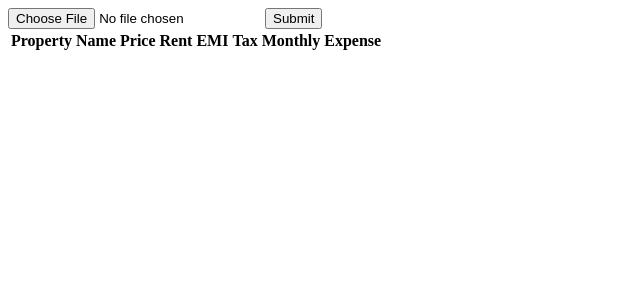
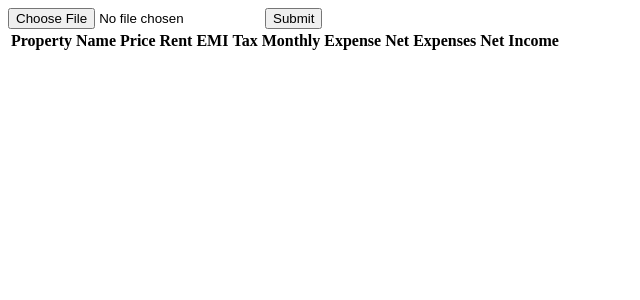
Before and after one commit to summerhanyuezheng/PropertyManagement, a Django app: page /hello/ in a window 1280 px wide. Shown: the top 300 px of the page, without its empty margins (0-640 px from the left). Run offline with Django 4.2, Linux system fonts and the light colour scheme; lists and menus that the app fills with data are empty.

Commit message:
added more things in  html table

```diff
--- a/mysite/myapp/templates/myapp/index.html
+++ b/mysite/myapp/templates/myapp/index.html
@@ -20,6 +20,8 @@
                 <th>EMI</th>
                 <th>Tax</th>
                 <th>Monthly Expense</th>
+                <th>Net Expenses</th>
+                <th>Net Income</th>
             </tr>
 
         </thead>
@@ -32,6 +34,8 @@
                 <td>{{object.emi}}</td>
                 <td>{{object.tax}}</td>
                 <td>{{object.exp}}</td>
+                <td>{{object.expenses_monthly}}</td>
+                <td>{{object.income_monthly}}</td>
             </tr>
             {% endfor %}
         </tbody>
```
Also changed, not shown: mysite/db.sqlite3.
